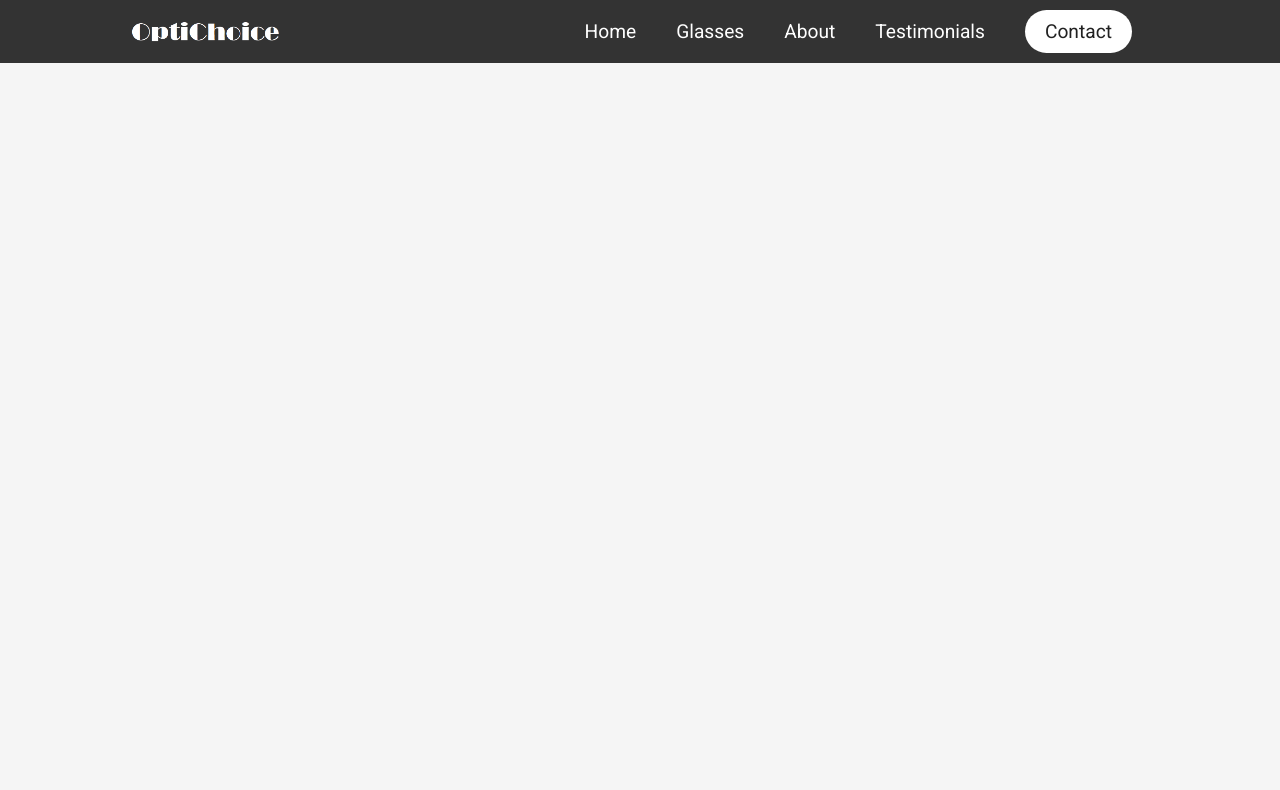
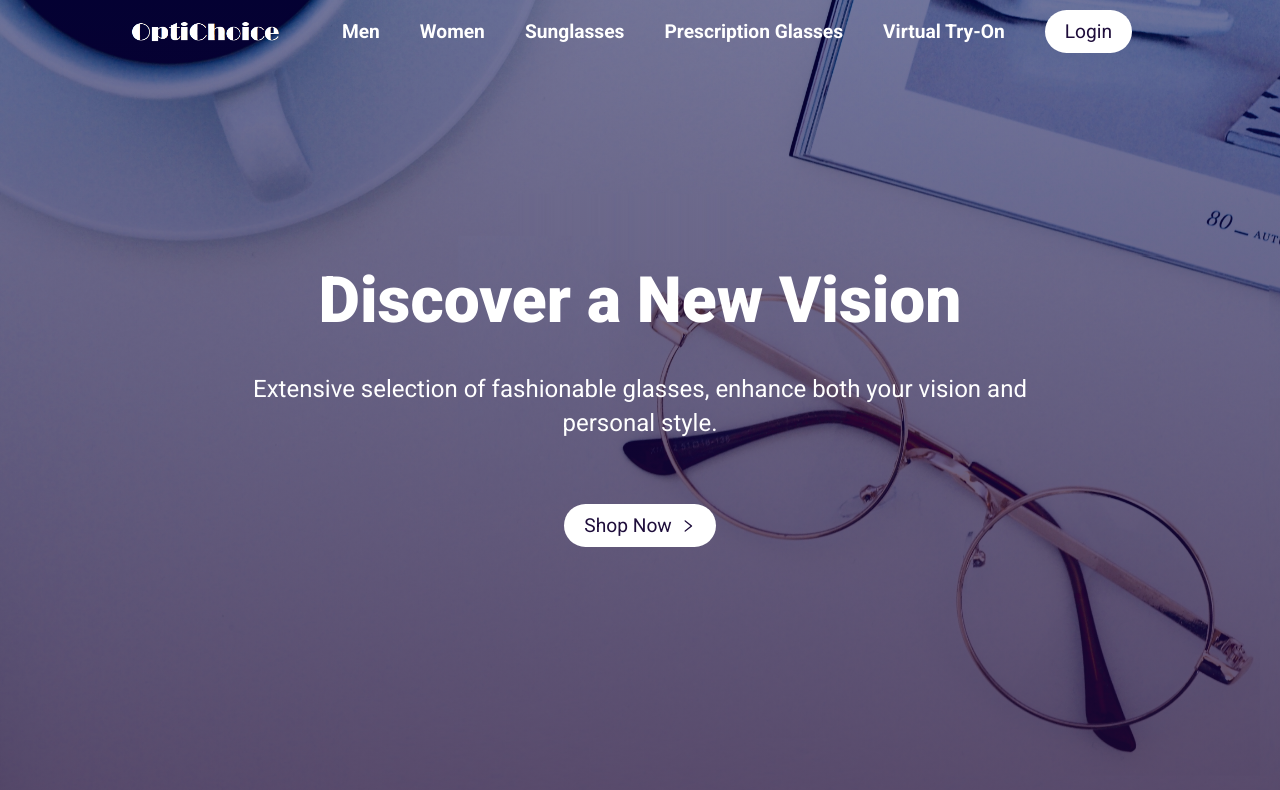
Before and after one commit to arbor0711/spa-optichoice, a React (Vite) app: page / in a window 1280 px wide. Shown: the top 790 px of the page. Built offline with nearby package versions, Linux system fonts and the light colour scheme.

Commit message:
Create hero section.

```diff
--- a/package.json
+++ b/package.json
@@ -11,7 +11,8 @@
   },
   "dependencies": {
     "react": "^18.2.0",
-    "react-dom": "^18.2.0"
+    "react-dom": "^18.2.0",
+    "react-icons": "^5.1.0"
   },
   "devDependencies": {
     "@types/react": "^18.2.66",
--- a/src/components/Hero/Hero.css
+++ b/src/components/Hero/Hero.css
@@ -0,0 +1,44 @@
+.hero {
+  width: 100%;
+  min-height: 100vh;
+  background-image: linear-gradient(rgba(8, 0, 58, 0.5), rgba(33, 8, 49, 0.7)),
+    url("../../assets/images/background-image.jpg");
+  background-size: cover;
+  background-position: center;
+  color: #fff;
+  display: flex;
+  flex-direction: column;
+  justify-content: center;
+  align-items: center;
+}
+
+.hero-content {
+  max-width: 800px;
+  display: flex;
+  flex-direction: column;
+  justify-content: center;
+  align-items: center;
+}
+
+.hero-title {
+  font-size: 4rem;
+  font-weight: 800;
+  line-height: 1.5;
+  margin-bottom: 1.5rem;
+}
+
+.hero-subtitle {
+  font-size: 1.5rem;
+  margin-bottom: 4rem;
+  line-height: 1.4;
+  text-align: center;
+}
+
+.hero button {
+  display: flex;
+  justify-content: center;
+  align-items: center;
+}
+.hero button .icon {
+  margin-left: 0.5rem;
+}
--- a/src/components/Hero/Hero.jsx
+++ b/src/components/Hero/Hero.jsx
@@ -1,7 +1,21 @@
 import "./Hero.css";
+import { AiOutlineRight } from "react-icons/ai";
 
 const Hero = () => {
-  return <div>Hero</div>;
+  return (
+    <section className="hero container">
+      <div className="hero-content">
+        <h1 className="hero-title">Discover a New Vision</h1>
+        <p className="hero-subtitle">
+          Extensive selection of fashionable glasses, enhance both your vision
+          and personal style.
+        </p>
+        <button className="btn">
+          Shop Now <AiOutlineRight size={16} className="icon" />
+        </button>
+      </div>
+    </section>
+  );
 };
 
 export default Hero;
--- a/src/components/Navbar/Navbar.css
+++ b/src/components/Navbar/Navbar.css
@@ -4,7 +4,6 @@ nav {
   top: 0;
   display: flex;
   width: 100%;
-  background: #333;
   color: #fff;
   justify-content: space-between;
   align-items: center;
@@ -24,4 +23,5 @@ nav ul {
 
 nav ul li {
   margin: 0 20px;
+  font-weight: 700;
 }
--- a/src/components/Navbar/Navbar.jsx
+++ b/src/components/Navbar/Navbar.jsx
@@ -5,12 +5,13 @@ const Navbar = () => {
     <nav className="container">
       <img src={logo} alt="Opti Choice Logo" />
       <ul>
-        <li>Home</li>
-        <li>Glasses</li>
-        <li>About</li>
-        <li>Testimonials</li>
+        <li>Men</li>
+        <li>Women</li>
+        <li>Sunglasses</li>
+        <li>Prescription Glasses</li>
+        <li>Virtual Try-On</li>
         <li>
-          <button className="btn">Contact</button>
+          <button className="btn">Login</button>
         </li>
       </ul>
     </nav>
--- a/src/index.css
+++ b/src/index.css
@@ -25,7 +25,7 @@ a {
 
 .btn {
   background: #fff;
-  color: #212121;
+  color: #1e0d3b;
   font-size: 1.2rem;
   padding: 10px 20px;
   border-radius: 30px;
```
Also changed, not shown: src/assets/images/logo.png, 1 other file (tests, documents, lock files or other folders).
